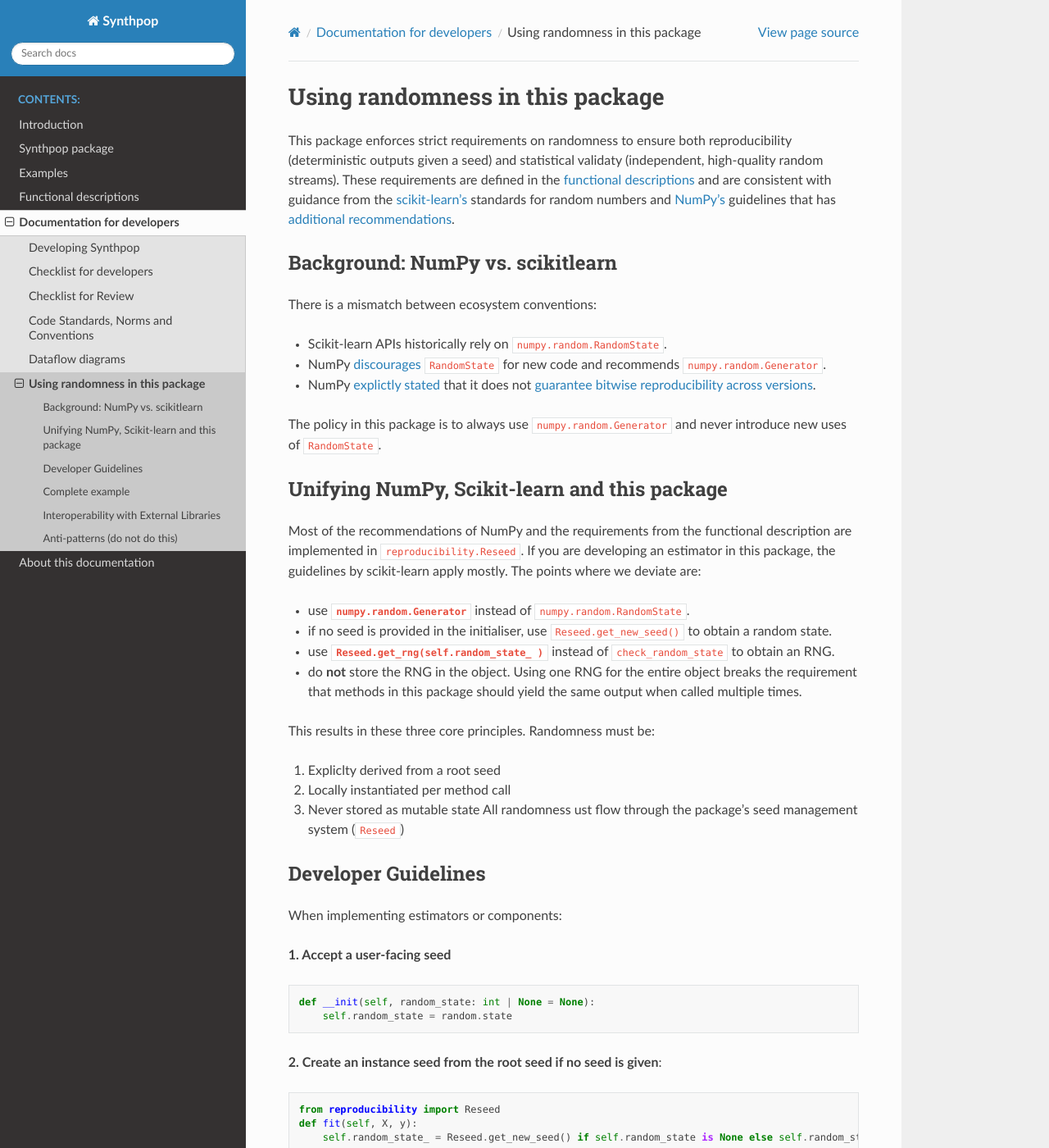
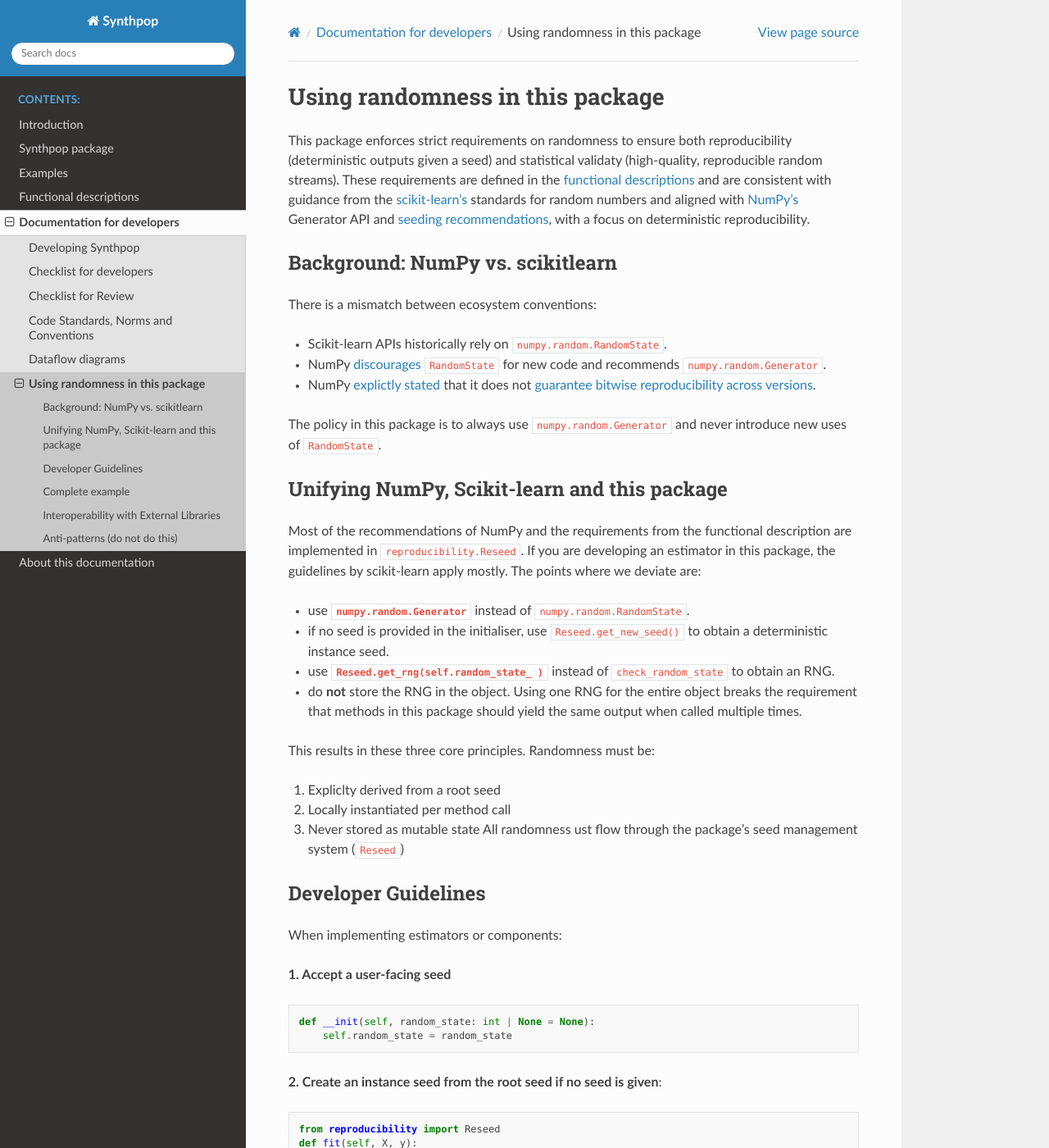
Before and after one commit to duonl/synthpop-py, a Sphinx documentation site: the page built from docs/source/developer/randomness.md, in a window 1280 px wide and 1400 px high. Shown: the whole window at 82% size. Built offline with Sphinx 7.4.7 and the Read the Docs theme 3.1.0, drawn with Linux system fonts in a browser that asks for light colours.

Commit message:
Update randomness.md

````diff
--- a/docs/source/developer/randomness.md
+++ b/docs/source/developer/randomness.md
@@ -1,7 +1,7 @@
 # Using randomness in this package
 
-This package enforces strict requirements on randomness to ensure both reproducibility (deterministic outputs given a seed) and statistical validaty (independent, high-quality random streams). These requirements are defined in the [functional descriptions](../functional%20descriptions/reproducibility.md) and are consistent with guidance from the
-[scikit-learn's](https://scikit-learn.org/stable/developers/develop.html#random-numbers) standards for random numbers and [NumPy's](https://numpy.org/doc/stable/reference/random/generator.html) guidelines that has [additional recommendations](https://numpy.org/doc/stable/reference/random/bit_generators/index.html#seeding-and-entropy).
+This package enforces strict requirements on randomness to ensure both reproducibility (deterministic outputs given a seed) and statistical validaty (high-quality, reproducible random streams). These requirements are defined in the [functional descriptions](../functional%20descriptions/reproducibility.md) and are consistent with guidance from the
+[scikit-learn's](https://scikit-learn.org/stable/developers/develop.html#random-numbers) standards for random numbers and aligned with [NumPy's](https://numpy.org/doc/stable/reference/random/generator.html) Generator API and [seeding recommendations](https://numpy.org/doc/stable/reference/random/bit_generators/index.html#seeding-and-entropy), with a focus on deterministic reproducibility.
 
 ## Background: NumPy vs. scikitlearn
 There is a mismatch between ecosystem conventions:
@@ -17,7 +17,7 @@ Most of the recommendations of NumPy and the requirements from the functional de
 If you are developing an estimator in this package, the guidelines by scikit-learn apply mostly. The points where we deviate are:
 
 - use **`numpy.random.Generator`** instead of `numpy.random.RandomState`.
-- if no seed is provided in the initialiser, use `Reseed.get_new_seed()` to obtain a random state.
+- if no seed is provided in the initialiser, use `Reseed.get_new_seed()` to obtain a deterministic instance seed.
 - use **`Reseed.get_rng(self.random_state_ )`** instead of `check_random_state` to obtain an RNG.
 - do **not** store the RNG in the object.
 Using one RNG for the entire object breaks the requirement that methods in this package should yield the same output when called multiple times.
@@ -34,7 +34,7 @@ When implementing estimators or components:
 **1. Accept a user-facing seed**
 ```python
 def __init(self, random_state: int | None = None):
-    self.random_state = random.state
+    self.random_state = random_state
 ```
 **2. Create an instance seed from the root seed if no seed is given**:
 ```python
````
